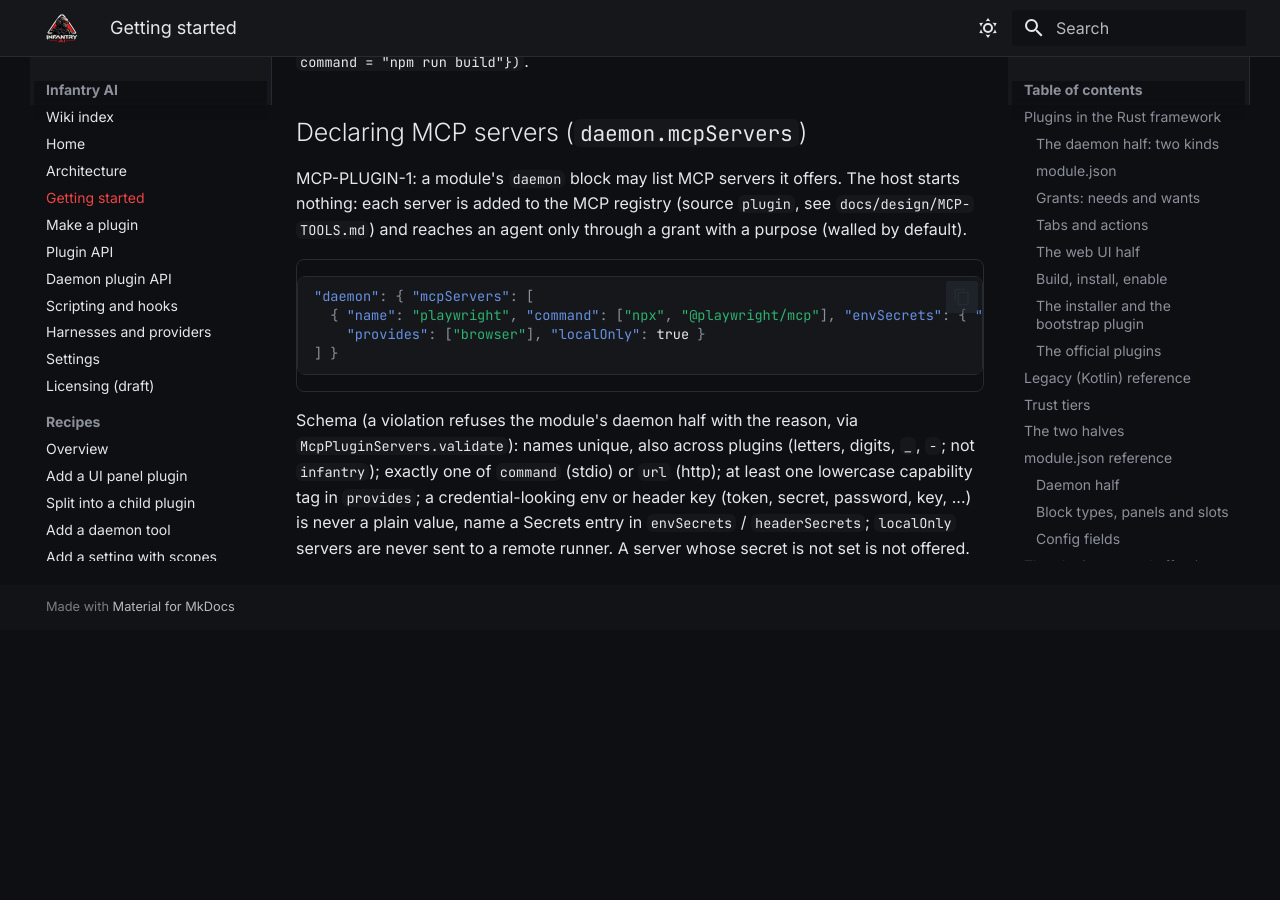
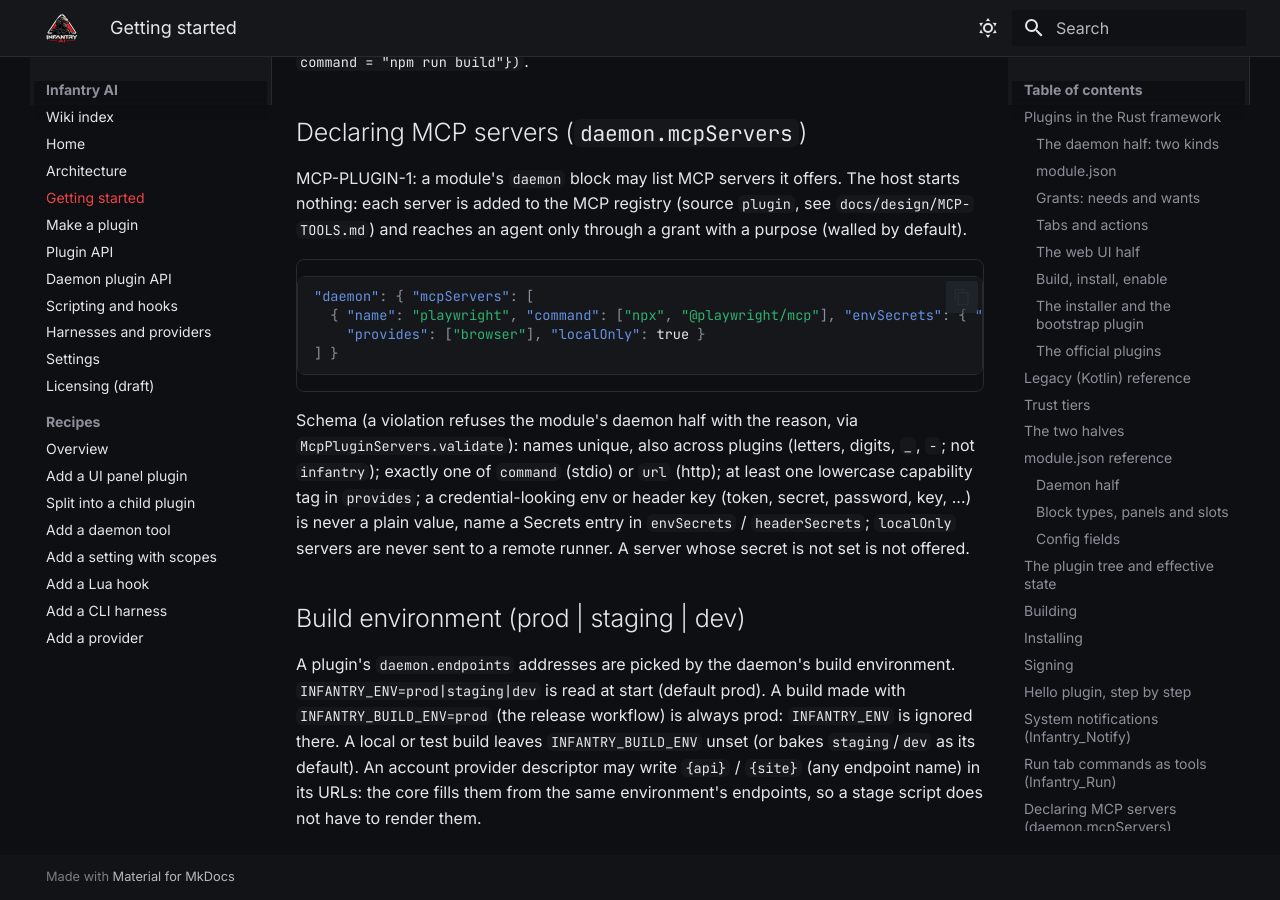
Before and after one commit to SuperiorSoft-LLC/infantry-ai, an MkDocs documentation site: the page built from docs/wiki/Plugins.md, in a window 1280 px wide and 900 px high, scrolled down 15031 px. Built offline with MkDocs 1.6.1 and Material for MkDocs 9.7.7, drawn with Linux system fonts in a browser that asks for light colours; before the commit the page ends 15661 px from its top, so only the background shows below that.

Commit message:
SVC-FIX-ENV: document the build environment
Co-Authored-By: Claude Sonnet 5.5 <noreply@anthropic.com>

```diff
--- a/docs/wiki/Plugins.md
+++ b/docs/wiki/Plugins.md
@@ -443,3 +443,7 @@ plugins (letters, digits, `_`, `-`; not `infantry`); exactly one of `command` (s
 tag in `provides`; a credential-looking env or header key (token, secret, password, key, ...) is never a plain value, name a Secrets
 entry in `envSecrets` / `headerSecrets`; `localOnly` servers are never sent to a remote runner. A server whose secret is not set is
 not offered.
+
+## Build environment (prod | staging | dev)
+
+A plugin's `daemon.endpoints` addresses are picked by the daemon's build environment. `INFANTRY_ENV=prod|staging|dev` is read at start (default prod). A build made with `INFANTRY_BUILD_ENV=prod` (the release workflow) is always prod: `INFANTRY_ENV` is ignored there. A local or test build leaves `INFANTRY_BUILD_ENV` unset (or bakes `staging`/`dev` as its default). An account provider descriptor may write `{api}` / `{site}` (any endpoint name) in its URLs: the core fills them from the same environment's endpoints, so a stage script does not have to render them.
```
